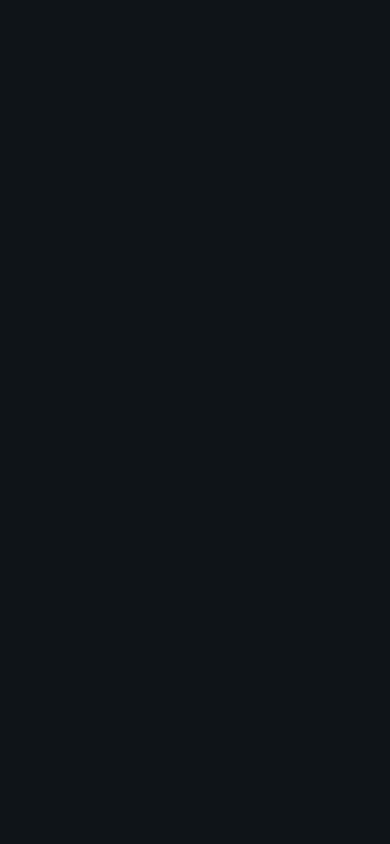
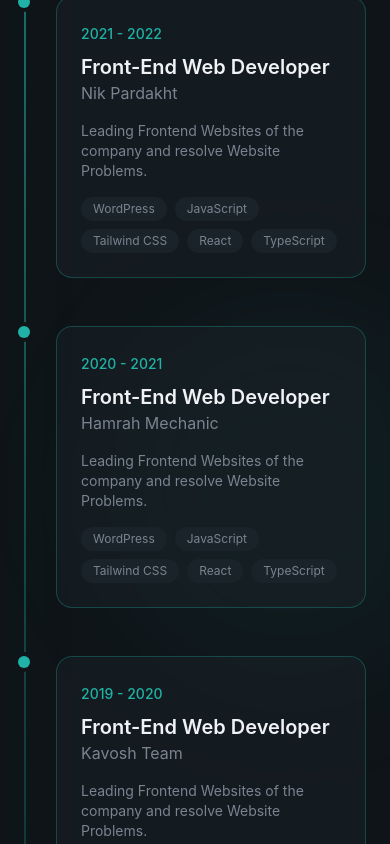
Before and after one commit to alirezamr1/portfolio-reactjs, a React (Vite) app: page / in a window 390 px wide. Shown: the part 6837-7681 px from the top of the page. Before the commit the page ends 6095 px from the top, so only its background shows below. Built offline with nearby package versions, Linux system fonts and the light colour scheme.

Commit message:
Experience section has been done

```diff
--- a/src/sections/Experience.jsx
+++ b/src/sections/Experience.jsx
@@ -1,5 +1,153 @@
+const experiences = [
+    {
+        period: "2022 - Present",
+        role: "Front-End Web Developer",
+        company: "Sepehr Taamol",
+        description:
+        "Leading Frontend Websites of the company and resolve Website Problems.",
+        technologies: ["WordPress", "JavaScript", "Tailwind CSS", "React", "TypeScript"],
+        current: true,
+    },
+    {
+        period: "2021 - 2022",
+        role: "Front-End Web Developer",
+        company: "Nik Pardakht",
+        description:
+        "Leading Frontend Websites of the company and resolve Website Problems.",
+        technologies: ["WordPress", "JavaScript", "Tailwind CSS", "React", "TypeScript"],
+        current: false,
+    },
+    {
+        period: "2020 - 2021",
+        role: "Front-End Web Developer",
+        company: "Hamrah Mechanic",
+        description:
+        "Leading Frontend Websites of the company and resolve Website Problems.",
+        technologies: ["WordPress", "JavaScript", "Tailwind CSS", "React", "TypeScript"],
+        current: false,
+    },
+    {
+        period: "2019 - 2020",
+        role: "Front-End Web Developer",
+        company: "Kavosh Team",
+        description:
+        "Leading Frontend Websites of the company and resolve Website Problems.",
+        technologies: ["WordPress", "JavaScript", "Tailwind CSS", "React", "TypeScript"],
+        current: false,
+    },
+    {
+        period: "2019 - 2020",
+        role: "Front-End Web Developer",
+        company: "CIP point",
+        description:
+        "Leading Frontend Websites of the company and resolve Website Problems.",
+        technologies: ["WordPress", "JavaScript", "Tailwind CSS", "React", "TypeScript"],
+        current: false,
+    },
+    {
+        period: "2019 - 2020",
+        role: "Front-End Web Developer",
+        company: "Bertina",
+        description:
+        "Leading Frontend Websites of the company and resolve Website Problems.",
+        technologies: ["WordPress", "JavaScript", "Tailwind CSS", "React", "TypeScript"],
+        current: false,
+    },
+
+];
+
+
 export default function Experience() {
     return (
-        <section></section>
+        <section
+        id="experience"
+        className="py-32 relative overflow-hidden"
+        >
+            {/* BG Glow */}
+            <div
+        className="absolute top-1/2 left-1/4 w-96
+       h-96 bg-primary/5 rounded-full blur-3xl -translate-y-1/2"
+      />
+
+
+         <div className="container mx-auto px-6 relative z-10">
+            {/* Section Header */}
+            <div className="max-w-3xl mb-16">
+                <span className="text-secondary-foreground text-sm
+                    font-medium tracking-wider uppercase animate-fade-in">
+                        Career Journey
+                </span>
+                <h2 className="text-4xl md:text-5xl font-bold
+                    mt-4 mb-6 animate-fade-in animation-delay-100
+                    text-secondary-foreground"
+                    >
+                    Experience that
+                    <span className="font-serif italic font-normal text-white">
+                       {" "} speaks volumes.
+                    </span>
+                </h2>
+
+                <p
+                    className="text-muted-foreground
+                     animate-fade-in animation-delay-200"
+                 >
+                    A timeline of my professional growth, from curious beginner to
+                    senior engineer leading teams and building products at scale.
+                </p>
+            </div>
+
+            {/* TimeLine */}
+            <div className="relative">
+                <div className="timeline-glow absolute left-0 md:left-1/2 top-0 bottom-0 w-[2px] bg-gradient-to-b from-primary/70 via-primary/30 to-transparent md:-translate-x-1/2 shadow-[0_0_25px_rgba(32,178,166,0.8)]" />
+
+                {/* Experience Items */}
+                <div className="space-y-12">
+                    {experiences.map((exp, idx) => (
+                        <div
+                            key={idx}
+                            className="relative grid md:grid-cols-2 gap-8 animate-fade-in"
+                            style={{ animationDelay: `${(idx + 1) * 150}ms` }}
+                            >
+
+                            {/* Timeline Dot */}
+                            <div className="absolute left-0 md:left-1/2 top-0 w-3 h-3 bg-primary rounded-full -translate-x-1/2 ring-4 ring-background z-10">
+                             {exp.current && <span className="absolute inset-0 rounded-full bg-primary animate-ping opacity-75" />}
+                            </div>
+
+
+                            {/* Content */}
+                            <div className={`pl-8 md:pl-0 ${
+                                    idx % 2 === 0
+                                    ? "md:pr-16 md:text-right"
+                                    : "md:col-start-2 md:pl-16"
+                                }`}
+                                >
+                                <div className={`glass p-6 rounded-2xl border border-primary/30 hover:border-primary/50 transition-all duration-500`}>
+                                    <span className="text-sm text-primary font-medium">
+                                        {exp.period}
+                                    </span>
+                                    <h3 className="text-xl font-semibold mt-2">{exp.role}</h3>
+                                    <p className="text-muted-foreground">{exp.company}</p>
+                                    <p className="text-sm text-muted-foreground mt-4">{exp.description}</p>
+                                    <div className={`flex flex-wrap gap-2 mt-4 ${
+                                                idx % 2 === 0 ? "md:justify-end" : ""
+                                            }`}
+                                        >
+                                        {exp.technologies.map((tech, techIdx) => (
+                                        <span
+                                        key={techIdx}
+                                        className="px-3 py-1 bg-surface text-xs rounded-full text-muted-foreground"
+                                        >
+                                            {tech}
+                                        </span>
+                                    ))}</div>
+                                </div>
+                            </div>
+                        </div>
+                    ))}
+                </div>
+            </div>
+         </div>
+        </section>
     )
 }
```
